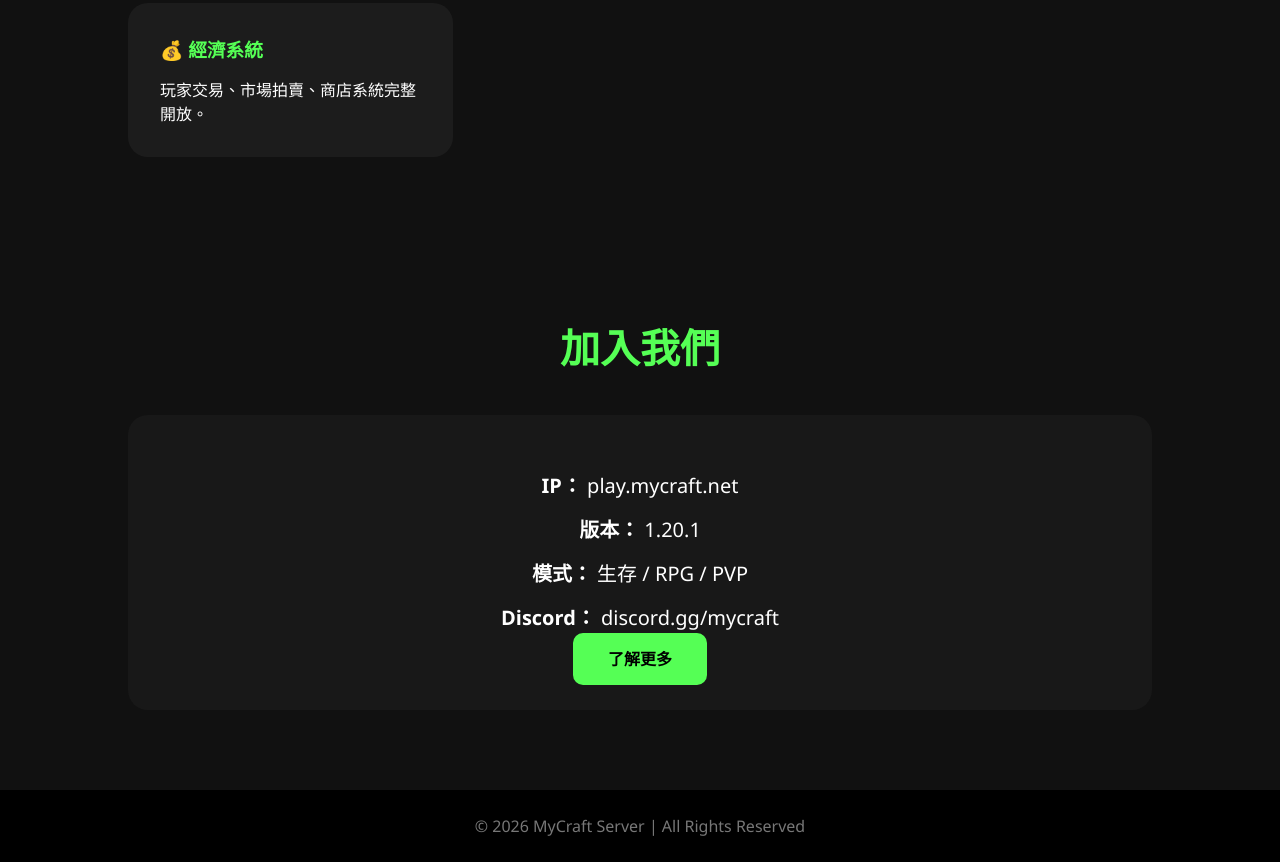
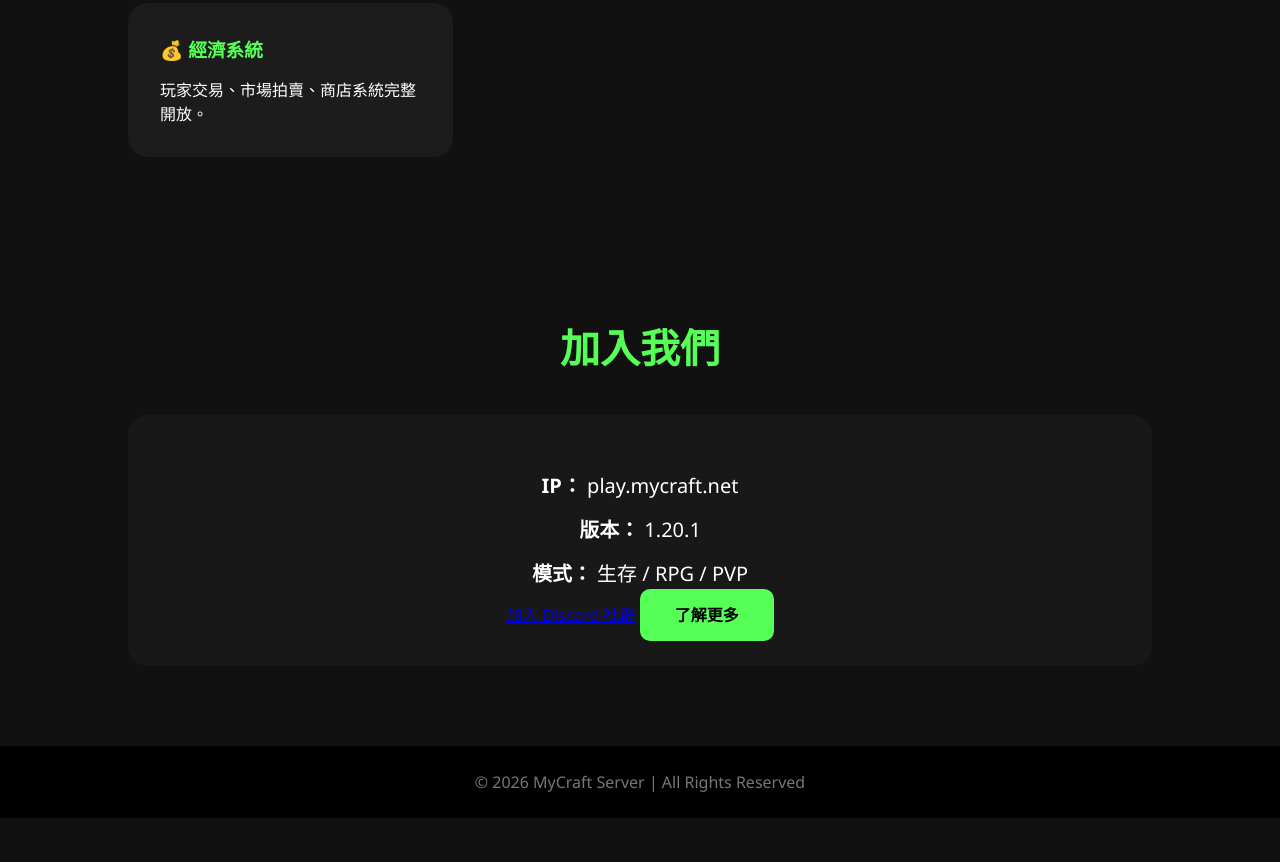
Before and after one commit to chad-steak/minecraft-website, a website: page index.html in a window 1280 px wide. Shown: the part 1154-2016 px from the top of the page. After the commit the page ends 1972 px from the top, so only its background shows below. Drawn offline with Linux system fonts and the light colour scheme.

Commit message:
'新增網址'

```diff
--- a/index.html
+++ b/index.html
@@ -168,7 +168,7 @@
             <p><strong>IP：</strong> play.mycraft.net</p>
             <p><strong>版本：</strong> 1.20.1</p>
             <p><strong>模式：</strong> 生存 / RPG / PVP</p>
-            <p><strong>Discord：</strong> discord.gg/mycraft</p>
+            <a href="https://discord.gg/5aRV5Jbfsk">加入 Discord 社群</a>
             <a href="page2.html" class="btn">了解更多</a>
         </div>
     </section>
```
